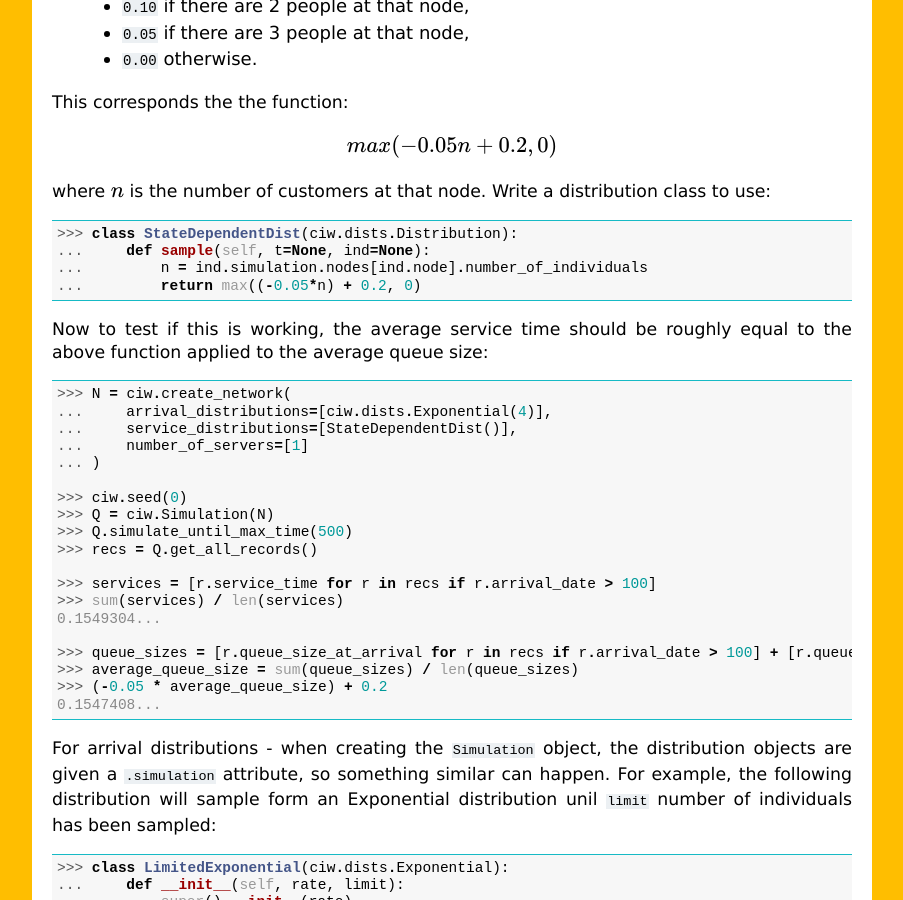
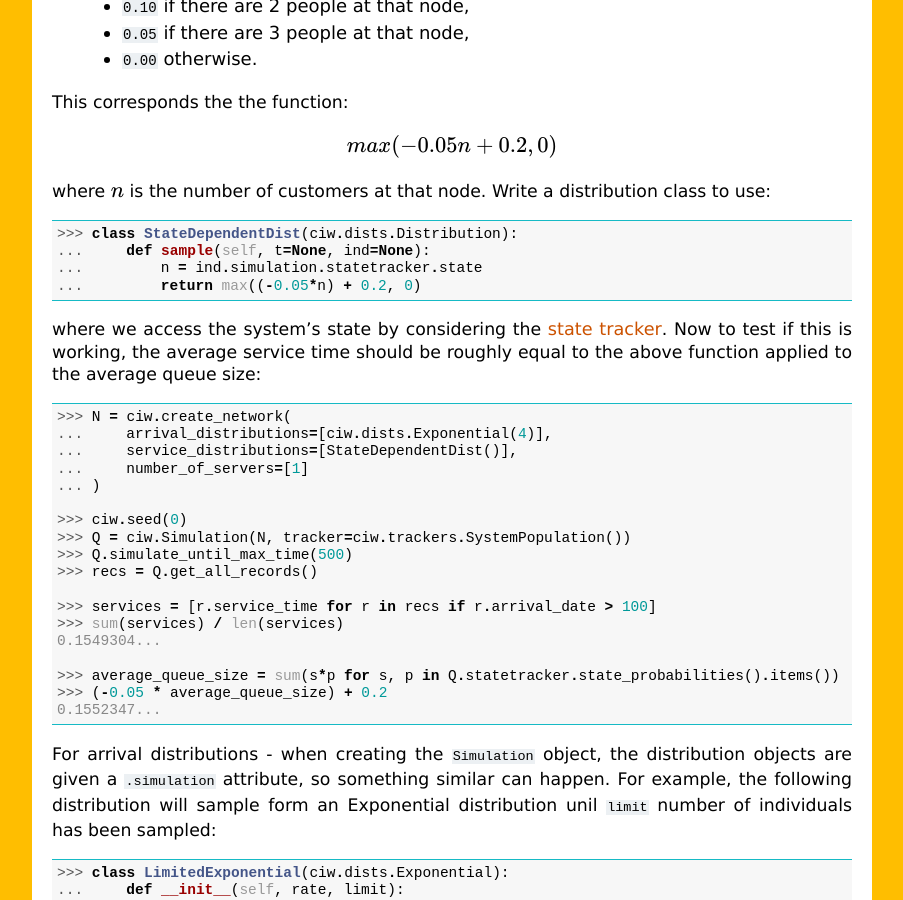
Before and after one commit to CiwPython/Ciw, a Sphinx documentation site: the page built from docs/Guides/time_dependent.rst, in a window 1280 px wide and 900 px high, scrolled down 1804 px. Shown: the whole window, without its empty margins (318-1221 px from the left). Built offline with Sphinx 7.4.7, drawn with Linux system fonts in a browser that asks for light colours.

Commit message:
update state dependent dists docs

```diff
--- a/docs/Guides/time_dependent.rst
+++ b/docs/Guides/time_dependent.rst
@@ -94,9 +94,10 @@ Write a distribution class to use::
 
     >>> class StateDependentDist(ciw.dists.Distribution):
     ...     def sample(self, t=None, ind=None):
-    ...         n = ind.simulation.nodes[ind.node].number_of_individuals
+    ...         n = ind.simulation.statetracker.state
     ...         return max((-0.05*n) + 0.2, 0)
 
+where we access the system's state by considering the :ref:`state tracker <state-trackers>`.
 Now to test if this is working, the average service time should be roughly equal to the above function applied to the average queue size::
 
     >>> N = ciw.create_network(
@@ -106,7 +107,7 @@ Now to test if this is working, the average service time should be roughly equal
     ... )
 
     >>> ciw.seed(0)
-    >>> Q = ciw.Simulation(N)
+    >>> Q = ciw.Simulation(N, tracker=ciw.trackers.SystemPopulation())
     >>> Q.simulate_until_max_time(500)
     >>> recs = Q.get_all_records()
 
@@ -114,10 +115,9 @@ Now to test if this is working, the average service time should be roughly equal
     >>> sum(services) / len(services)
     0.1549304...
 
-    >>> queue_sizes = [r.queue_size_at_arrival for r in recs if r.arrival_date > 100] + [r.queue_size_at_departure for r in recs if r.arrival_date > 100]
-    >>> average_queue_size = sum(queue_sizes) / len(queue_sizes)
+    >>> average_queue_size = sum(s*p for s, p in Q.statetracker.state_probabilities().items())
     >>> (-0.05 * average_queue_size) + 0.2
-    0.1547408...
+    0.1552347...
 
 For arrival distributions - when creating the :code:`Simulation` object, the distribution objects are given a :code:`.simulation` attribute, so something similar can happen. For example, the following distribution will sample form an Exponential distribution unil :code:`limit` number of individuals has been sampled::
 
```
